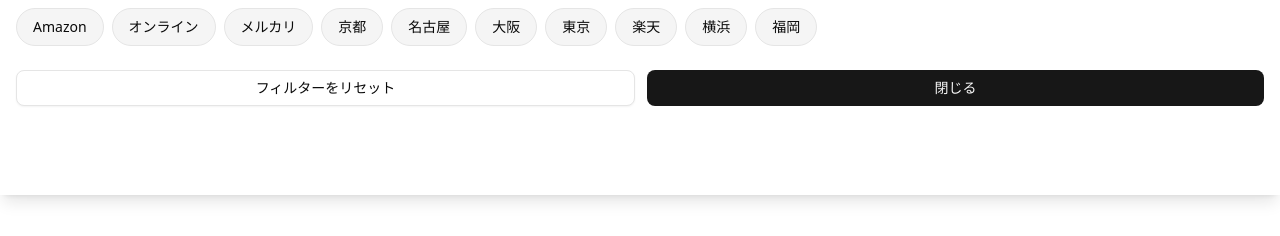
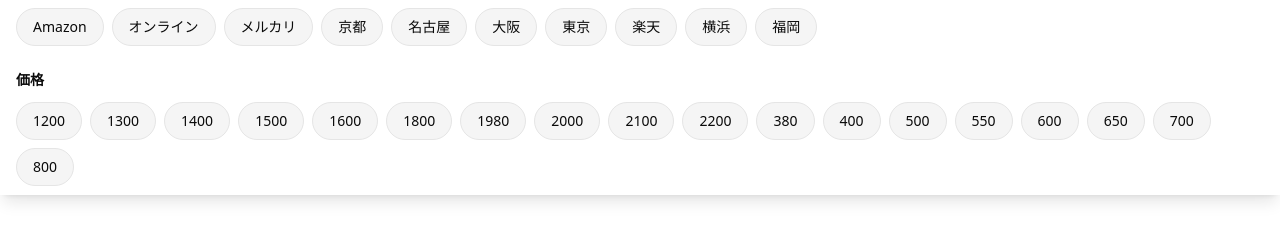
Before and after one commit to sayoshigure11/BookArchive, a Next.js app: page / in a window 1280 px wide. Both pictures are taken after a click on the button 1238 px from the left and 107 px from the top of the page. Shown: the part 605-841 px from the top of the page. Built offline with nearby package versions, Linux system fonts and the light colour scheme.

Commit message:
金額のフィルターも作成した

```diff
--- a/app/components/home.tsx
+++ b/app/components/home.tsx
@@ -13,7 +13,8 @@
 import { useBooks } from "@/hooks/bookProvider";
 
 export default function BookListPage() {
-  const { books, allBooks, filters, setFilters, allLocations } = useBooks();
+  const { books, allBooks, filters, setFilters, allLocations, allPrices } =
+    useBooks();
   const [showFilter, setShowFilter] = useState(false);
   const [selectedBookId, setSelectedBookId] = useState<string | null>(null);
 
@@ -34,6 +35,7 @@
   const activeFilterCount =
     (filters.showPurchased !== "all" ? 1 : 0) +
     filters.selectedLocations.length +
+    filters.selectedPrices.length +
     (filters.sortBy !== "date" ? 1 : 0);
 
   return (
@@ -126,6 +128,7 @@
         visible={showFilter}
         filters={filters}
         allLocations={allLocations}
+        allPrices={allPrices}
         // onClose={() => setShowFilter(false)}
         onOpenChange={() => setShowFilter(false)}
         onApply={setFilters}
--- a/components/FilterBottomSheet.tsx
+++ b/components/FilterBottomSheet.tsx
@@ -17,6 +17,7 @@
   visible: boolean;
   filters: FilterOptions;
   allLocations: string[];
+  allPrices: number[];
   onOpenChange: (open: boolean) => void;
   onApply: (filters: FilterOptions) => void;
 };
@@ -25,6 +26,7 @@
   visible,
   filters,
   allLocations,
+  allPrices,
   onOpenChange,
   onApply,
 }: FilterBottomSheetProps) {
@@ -49,12 +51,23 @@
     [filters, onApply]
   );
 
+  const handlePriceToggle = useCallback(
+    (price: number) => {
+      const selected = filters.selectedPrices.includes(price)
+        ? filters.selectedPrices.filter((l) => l !== price)
+        : [...filters.selectedPrices, price];
+      onApply({ ...filters, selectedPrices: selected });
+    },
+    [filters, onApply]
+  );
+
   const handleReset = useCallback(() => {
     onApply({
       searchQuery: filters.searchQuery,
       sortBy: "date",
       showPurchased: "all",
       selectedLocations: [],
+      selectedPrices: [],
     });
   }, [filters.searchQuery, onApply]);
 
@@ -192,6 +205,31 @@
             </section>
           )}
 
+          {/* Prices */}
+          {allPrices.length > 0 && (
+            <section>
+              <h3 className="mb-3 text-sm font-semibold">価格</h3>
+              <div className="flex flex-wrap gap-2">
+                {allPrices.map((loc) => {
+                  const selected = filters.selectedPrices.includes(loc);
+                  return (
+                    <button
+                      key={loc}
+                      onClick={() => handlePriceToggle(loc)}
+                      className={`rounded-full px-4 py-2 text-sm transition ${
+                        selected
+                          ? "bg-primary text-primary-foreground"
+                          : "bg-muted border"
+                      }`}
+                    >
+                      {loc}
+                    </button>
+                  );
+                })}
+              </div>
+            </section>
+          )}
+
           <div className="flex items-center gap-3">
             <Button variant="outline" onClick={handleReset} className="flex-1">
               フィルターをリセット
--- a/hooks/bookProvider.tsx
+++ b/hooks/bookProvider.tsx
@@ -118,6 +118,7 @@
   sortBy: "date",
   showPurchased: "all",
   selectedLocations: [],
+  selectedPrices: [],
 };
 
 // ------------------------------------------------
@@ -133,6 +134,7 @@
   updateBook: (id: string, updates: Partial<Book>) => void;
   deleteBook: (id: string) => void;
   allLocations: string[];
+  allPrices: number[];
 };
 
 const BookContext = createContext<BookContextType | undefined>(undefined);
@@ -230,6 +232,13 @@
       );
     }
 
+    if (filters.selectedPrices.length > 0) {
+      const setFilters = new Set(filters.selectedPrices);
+      result = result.filter((book) =>
+        book.locations.some((loc) => loc.prices.some((l) => setFilters.has(l)))
+      );
+    }
+
     result.sort((a, b) => {
       switch (filters.sortBy) {
         case "title":
@@ -255,6 +264,14 @@
     return Array.from(locations).sort();
   }, [books]);
 
+  const allPrices = useMemo(() => {
+    const prices = new Set<number>();
+    books.forEach((book) =>
+      book.locations.forEach((loc) => loc.prices.forEach((l) => prices.add(l)))
+    );
+    return Array.from(prices).sort();
+  }, [books]);
+
   const value = useMemo(
     () => ({
       books: filteredBooks,
@@ -266,6 +283,7 @@
       updateBook,
       deleteBook,
       allLocations,
+      allPrices,
     }),
     [
       filteredBooks,
@@ -276,6 +294,7 @@
       updateBook,
       deleteBook,
       allLocations,
+      allPrices,
     ]
   );
 
--- a/lib/types.ts
+++ b/lib/types.ts
@@ -21,4 +21,5 @@
   sortBy: 'title' | 'author' | 'expectation' | 'date';
   showPurchased: 'all' | 'purchased' | 'unpurchased';
   selectedLocations: string[];
+  selectedPrices: number[];
 };
```
